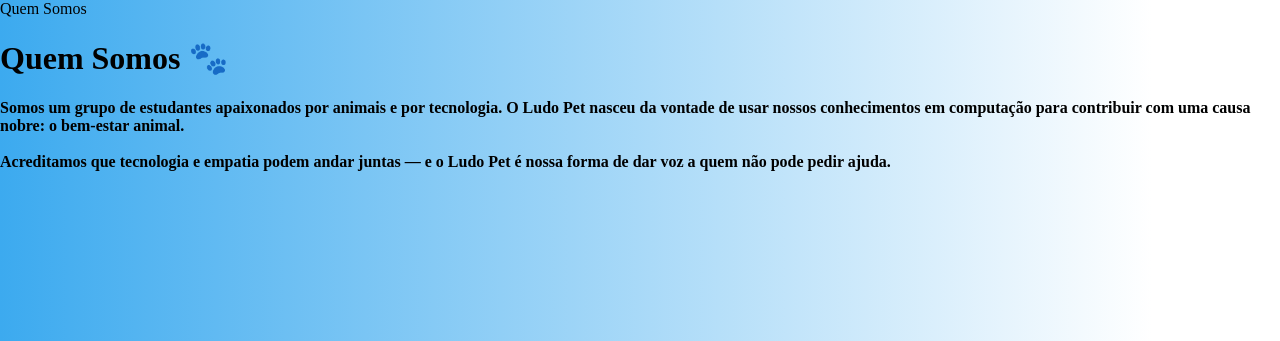
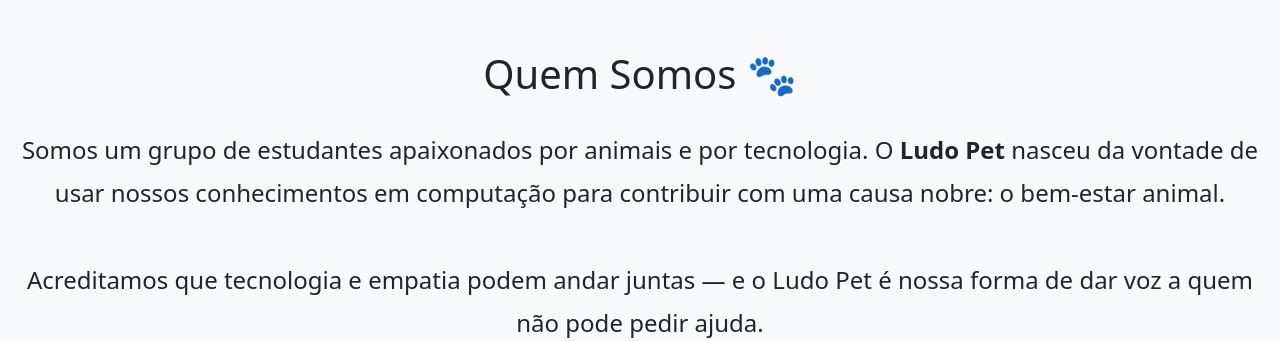
Before and after one commit to wawal2312/Projeto-LudoPet, a PHP site: page /quemsomos.php in a window 1280 px wide. Shown: the top 341 px of the page. Run offline with PHP 8.4, Linux system fonts and the light colour scheme.

Commit message:
Update quemsomos.php

```diff
--- a/quemsomos.php
+++ b/quemsomos.php
@@ -1,20 +1,71 @@
-<?php
-echo "Quem Somos";
-?>
 <!DOCTYPE html>
 <html lang="pt-br">
 <head>
   <meta charset="UTF-8">
+  <meta name="viewport" content="width=device-width, initial-scale=1.0">
   <title>Ludo Pet - Quem Somos</title>
+  <link rel="stylesheet" href="https://cdn.jsdelivr.net/npm/bootstrap@5.3.8/dist/css/bootstrap.min.css">
   <link rel="stylesheet" href="projeto.css">
+  <style>
+    body {
+      background: #f9f9f9;
+    }
+    .section {
+      padding: 50px 20px;
+      text-align: center;
+    }
+    .section img {
+      max-width: 300px;
+      border-radius: 15px;
+      margin: 15px;
+    }
+    h1 {
+      margin-bottom: 30px;
+    }
+    h4 {
+      line-height: 1.8;
+      margin-bottom: 20px;
+    }
+  </style>
 </head>
 <body>
-  <h1>Quem Somos 🐾</h1>
-  <h4>
-    Somos um grupo de estudantes apaixonados por animais e por tecnologia. O <strong>Ludo Pet</strong> nasceu da vontade
-    de usar nossos conhecimentos em computação para contribuir com uma causa nobre: o bem-estar animal.
-    <br><br>
-    Acreditamos que tecnologia e empatia podem andar juntas — e o Ludo Pet é nossa forma de dar voz a quem não pode pedir ajuda.
-  </h4>
+
+  <div class="section bg-light">
+    <h1>Quem Somos 🐾</h1>
+    <h4>
+      Somos um grupo de estudantes apaixonados por animais e por tecnologia.
+      O <strong>Ludo Pet</strong> nasceu da vontade de usar nossos conhecimentos em computação
+      para contribuir com uma causa nobre: o bem-estar animal.
+      <br><br>
+      Acreditamos que tecnologia e empatia podem andar juntas — e o Ludo Pet é nossa forma
+      de dar voz a quem não pode pedir ajuda.
+    </h4>
+
+    <div class="row justify-content-center">
+      <div class="col-md-4">
+        <img src="img/equipe1.jpeg" alt="Equipe Ludo Pet">
+        <p><strong>Nosso time</strong></p>
+      </div>
+      <div class="col-md-4">
+        <img src="img/equipe2.jpeg" alt="Equipe Ludo Pet">
+        <p><strong>Trabalhando com amor</strong></p>
+      </div>
+      <div class="col-md-4">
+        <img src="img/equipe3.jpeg" alt="Animais resgatados">
+        <p><strong>Animais que ajudamos</strong></p>
+      </div>
+    </div>
+
+    <h4>
+      Nossa missão é informar, conscientizar e conectar pessoas e pets, promovendo adoção responsável
+      e cuidado com os animais. Cada ação nossa é pensada para criar uma comunidade solidária e engajada.
+    </h4>
+
+    <h4>
+      💚 Cadastro de animais resgatados, 📷 divulgação de fotos e informações, 🤝 conexão entre adotantes e doadores,
+      e 📚 educação sobre cuidados e vacinação.
+    </h4>
+  </div>
+
 </body>
 </html>
```
